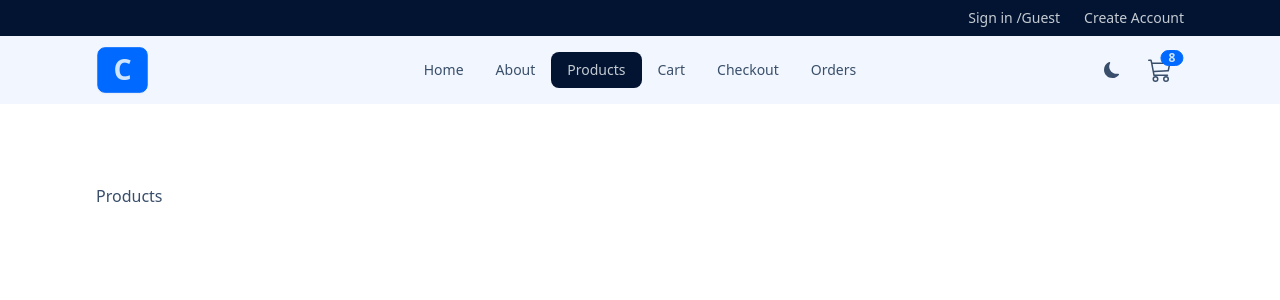
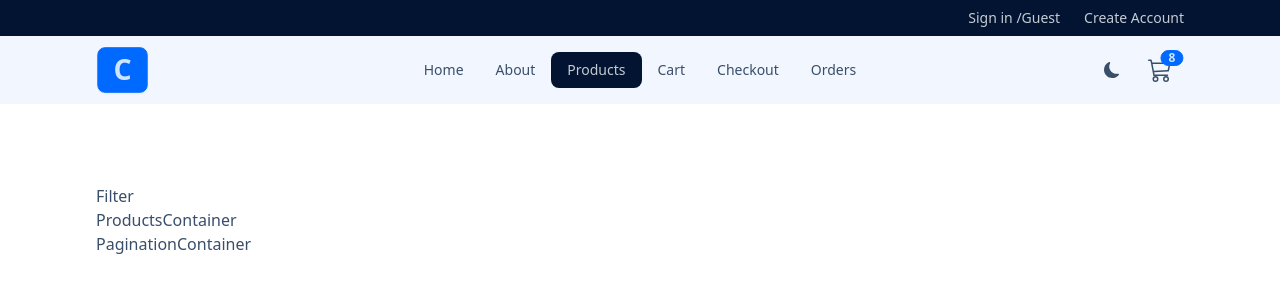
Before and after one commit to Sholola-Gbolahan/Comfy-store, a React (Vite) app: page /products in a window 1280 px wide. Shown: the top 300 px of the page. Built offline with nearby package versions, Linux system fonts and the light colour scheme.

Commit message:
I created following components and render in products page   - Filters   - ProductsContainer   - PaginationContainer - in products page  I loader fetch all products

```diff
--- /dev/null
+++ b/src/components/Filter.jsx
@@ -0,0 +1,5 @@
+const Filter = () => {
+  return <div>Filter</div>
+}
+
+export default Filter
--- /dev/null
+++ b/src/components/PaginationContainer.jsx
@@ -0,0 +1,5 @@
+const PaginationContainer = () => {
+  return <div>PaginationContainer</div>
+}
+
+export default PaginationContainer
--- /dev/null
+++ b/src/components/ProductsContainer.jsx
@@ -0,0 +1,5 @@
+const ProductsContainer = () => {
+  return <div>ProductsContainer</div>
+}
+
+export default ProductsContainer
--- a/src/components/index.js
+++ b/src/components/index.js
@@ -7,3 +7,6 @@ export { default as ErrorElement } from "./ErrorElement.jsx"
 export { default as SectionTitle } from "./SectionTitle.jsx"
 export { default as FeaturedProducts } from "./FeaturedProducts.jsx"
 export { default as ProductsGrids } from "./ProductsGrids.jsx"
+export { default as ProductsContainer } from "./ProductsContainer.jsx"
+export { default as PaginationContainer } from "./PaginationContainer.jsx"
+export { default as Filter } from "./Filter.jsx"
--- a/src/pages/Products.jsx
+++ b/src/pages/Products.jsx
@@ -1,5 +1,24 @@
+import { Filter, PaginationContainer, ProductsContainer } from "../components"
+import { customFetch } from "../utils"
+
+const url = "/products"
+export const loader = async ({ request }) => {
+  const response = await customFetch(url)
+
+  const products = response.data.data
+  const meta = response.data.meta
+
+  return { meta, products }
+}
+
 const Products = () => {
-  return <div>Products</div>
+  return (
+    <>
+      <Filter />
+      <ProductsContainer />
+      <PaginationContainer />
+    </>
+  )
 }
 
 export default Products
```
